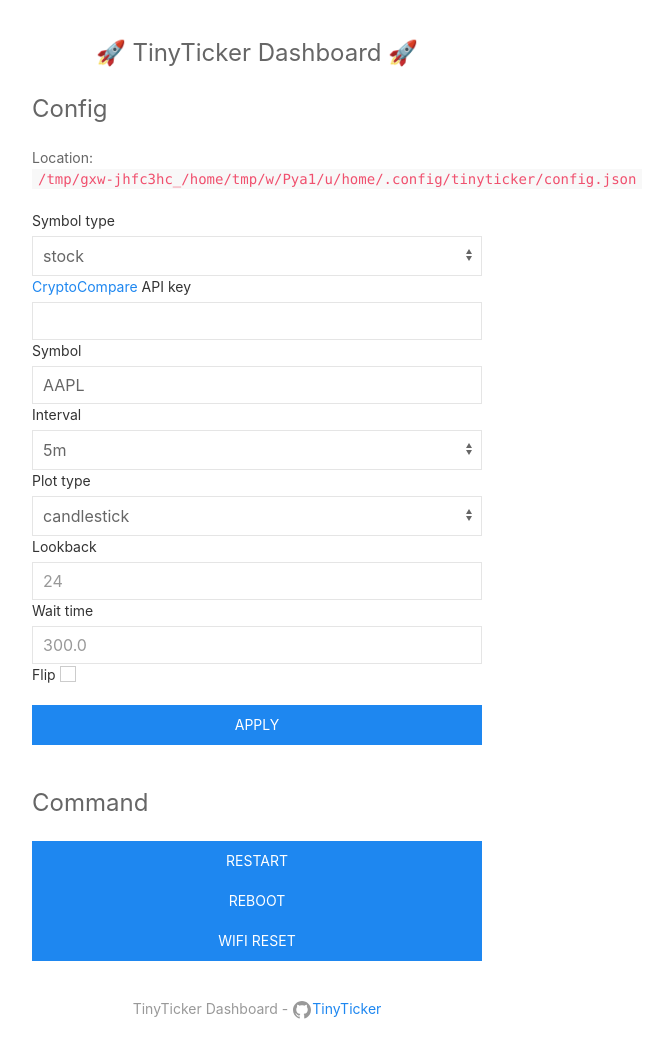
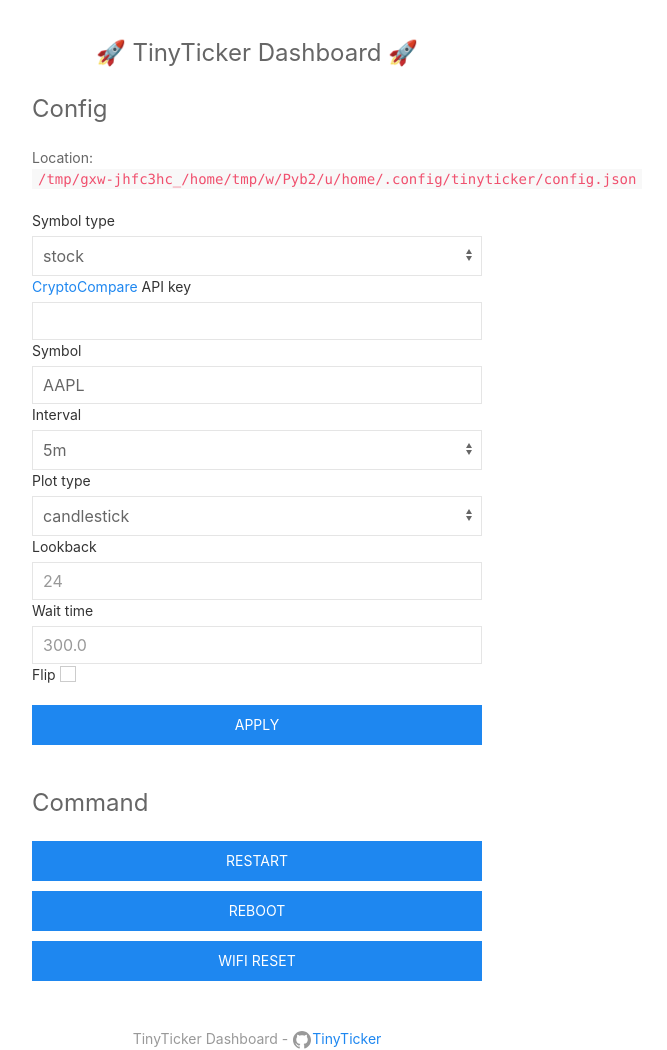
Before and after one commit to loiccoyle/tinyticker, a Flask app: page / in a window 1280 px wide. Shown: the whole page, without its empty margins (383-1050 px from the left). Before the commit the page ends 1019 px from the top, so only its background shows below. Run offline with Flask 2, Linux system fonts and the light colour scheme; parts of the project's set-up code (start-up, migrations or seed data) failed here and were passed over.

Commit message:
fix: typo

```diff
--- a/tinyticker/web/templates/index.html
+++ b/tinyticker/web/templates/index.html
@@ -85,7 +85,7 @@
                     <p class="uk-text-large">Command</p>
                     <form class="uk-form-stacked" action="/command">
                         {% for command in commands %}
-                        <button type="submit" name="command" value="{{command}}" class="uk-button uk-button-primary uk-width-expand uk-margin-bottom-small">{{command.title()}}</button>
+                        <button type="submit" name="command" value="{{command}}" class="uk-button uk-button-primary uk-width-expand uk-margin-small-bottom">{{command.title()}}</button>
                         {% endfor %}
                     </form>
                 </div>
```
